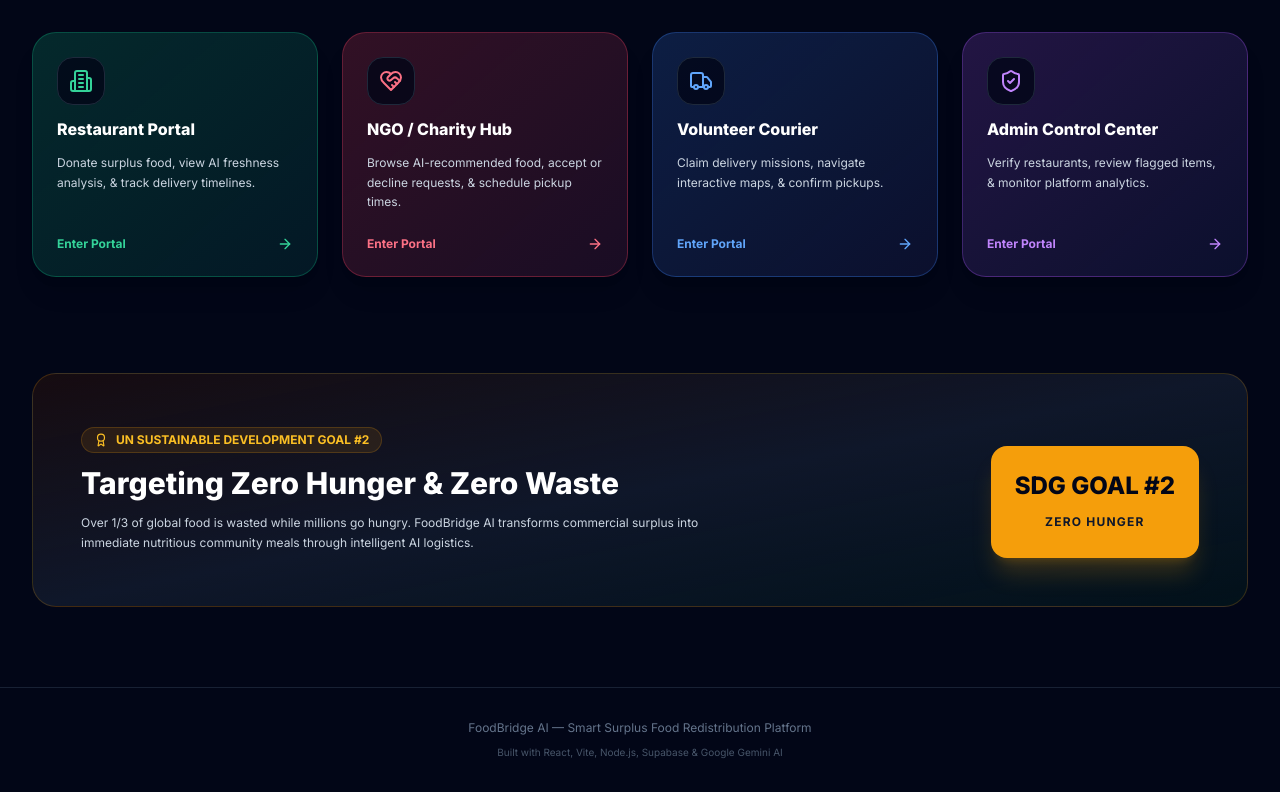
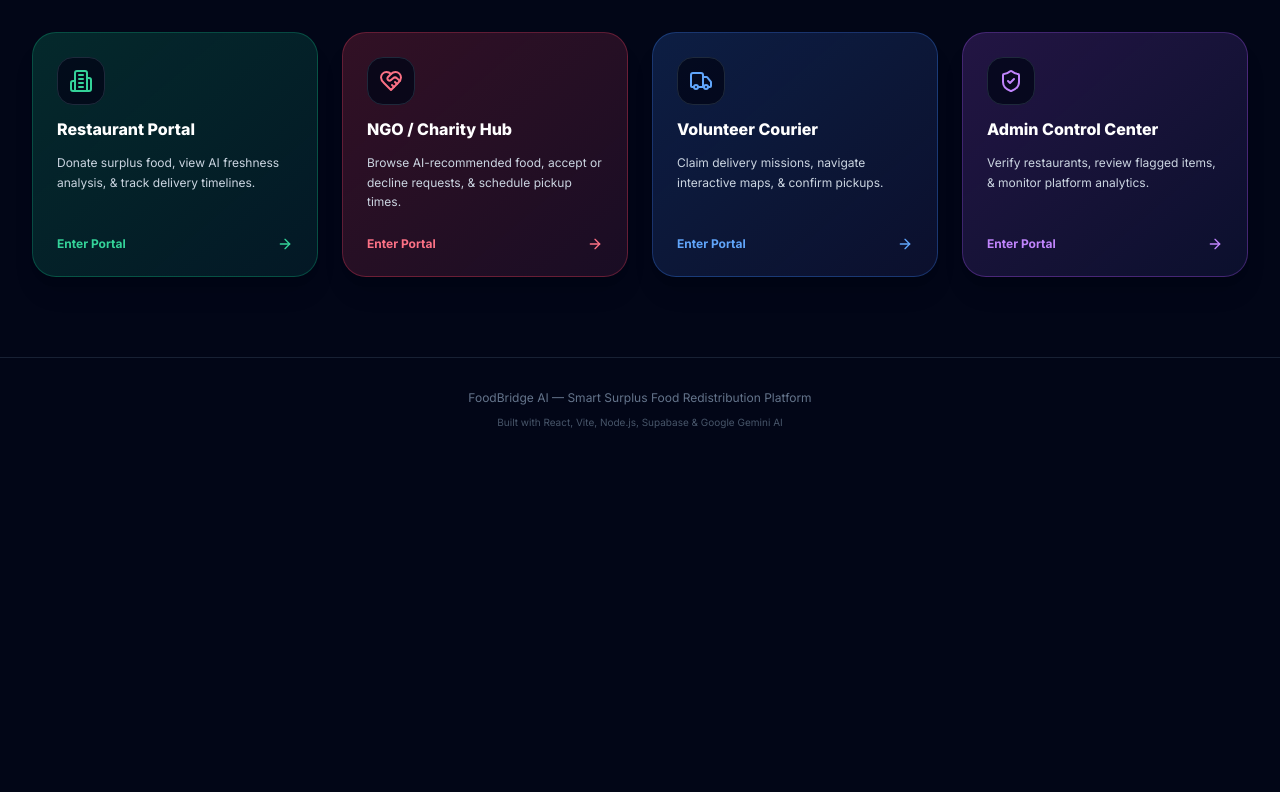
Before and after one commit to nijjukrr/Surplus-Food-Redistribution, a React (Vite) app in the folder client/: page / in a window 1280 px wide. Shown: the part 1492-2284 px from the top of the page. After the commit the page ends 1954 px from the top, so only its background shows below. Built offline with nearby package versions, Linux system fonts and the light colour scheme.

Commit message:
Remove UN SDG Goal #2 section and navbar link from Landing Page

```diff
--- a/client/src/components/Navbar.jsx
+++ b/client/src/components/Navbar.jsx
@@ -29,7 +29,6 @@ export const Navbar = () => {
           <a href="#how-it-works" className="hover:text-emerald-400 transition-colors">How It Works</a>
           <a href="#features" className="hover:text-emerald-400 transition-colors">AI Engine</a>
           <a href="#stats" className="hover:text-emerald-400 transition-colors">Impact Stats</a>
-          <a href="#sdg" className="hover:text-emerald-400 transition-colors">SDG #2 Goal</a>
           <a href="#portals" className="hover:text-emerald-400 transition-colors">Choose Portal</a>
         </nav>
 
--- a/client/src/pages/LandingPage.jsx
+++ b/client/src/pages/LandingPage.jsx
@@ -165,28 +165,6 @@ export const LandingPage = () => {
           </div>
         </section>
 
-        {/* UN SDG Goal #2 (Zero Hunger) Showcase */}
-        <section id="sdg" className="max-w-7xl mx-auto px-4 sm:px-6 lg:px-8">
-          <div className="p-8 sm:p-12 rounded-3xl bg-gradient-to-br from-amber-950/30 via-slate-900 to-emerald-950/30 border border-amber-500/20 space-y-6 text-center md:text-left md:flex items-center justify-between gap-8">
-            <div className="space-y-3 max-w-2xl">
-              <div className="inline-flex items-center gap-2 px-3 py-1 rounded-full bg-amber-500/10 text-amber-400 text-xs font-bold border border-amber-500/20">
-                <Award className="w-3.5 h-3.5" /> UN SUSTAINABLE DEVELOPMENT GOAL #2
-              </div>
-              <h2 className="text-3xl font-extrabold text-white">Targeting Zero Hunger & Zero Waste</h2>
-              <p className="text-xs text-slate-300 leading-relaxed">
-                Over 1/3 of global food is wasted while millions go hungry. FoodBridge AI transforms commercial surplus into immediate nutritious community meals through intelligent AI logistics.
-              </p>
-            </div>
-
-            <div className="shrink-0 pt-4 md:pt-0">
-              <div className="p-6 rounded-2xl bg-amber-500 text-slate-950 font-black text-2xl text-center shadow-xl shadow-amber-500/20">
-                SDG GOAL #2 <br />
-                <span className="text-xs font-bold tracking-widest text-slate-900 uppercase">ZERO HUNGER</span>
-              </div>
-            </div>
-          </div>
-        </section>
-
       </div>
 
       {/* Footer */}
```
